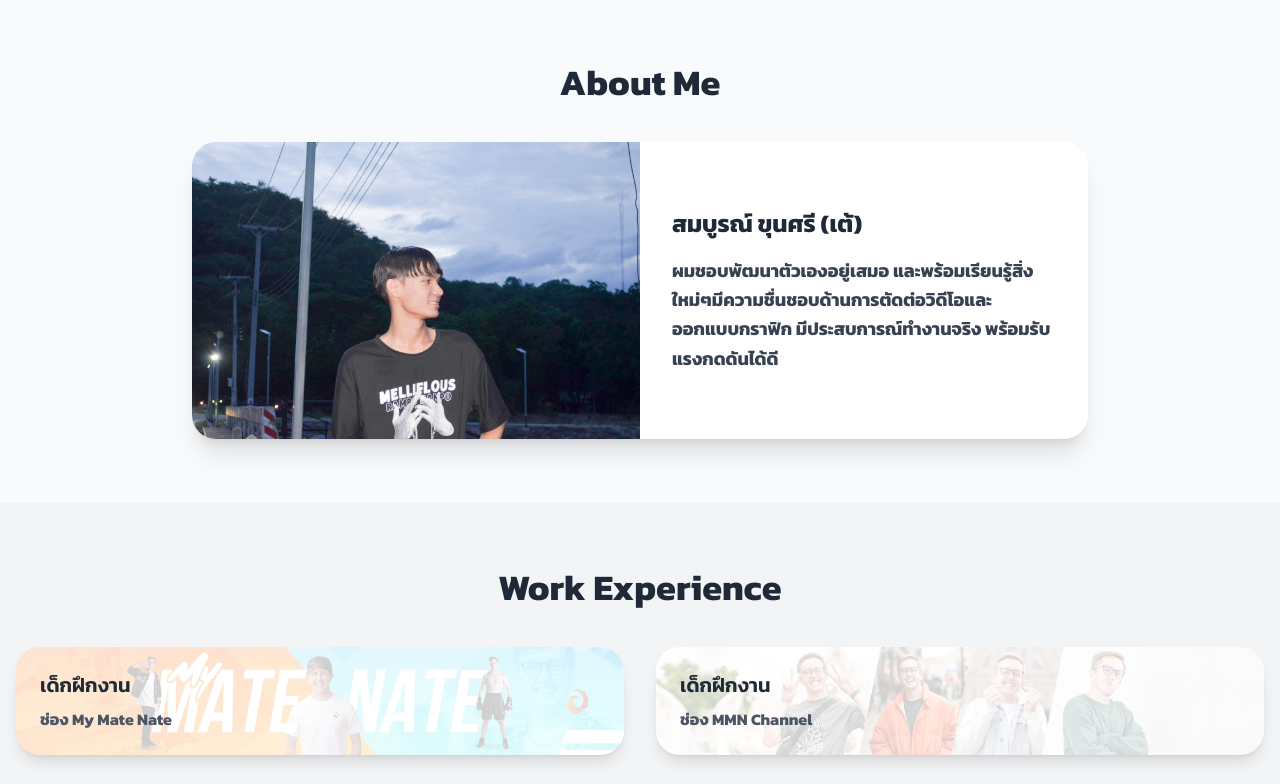
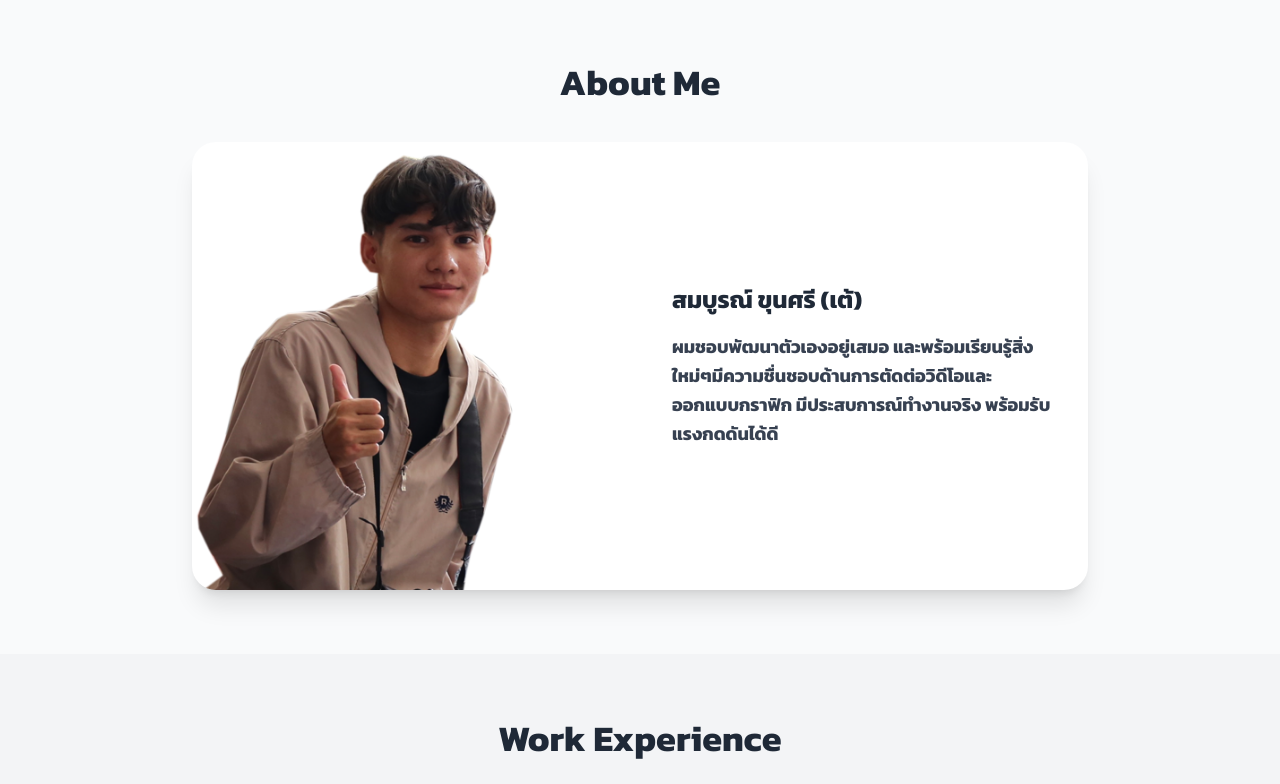
Before and after one commit to meus2/My-Pofile, a plain HTML site: page index.html in a window 1280 px wide. Shown: the part 666-1450 px from the top of the page. Drawn offline with nearby package versions, Linux system fonts and the light colour scheme; a web font is replaced by a local one.

Commit message:
Update index.html

```diff
--- a/index.html
+++ b/index.html
@@ -113,7 +113,7 @@
   <h2 class="text-4xl font-bold text-primary mb-10 text-center">About Me</h2>
 
   <div class="max-w-4xl mx-auto bg-white rounded-3xl shadow-xl overflow-hidden flex flex-col md:flex-row">
-    <img src="IMG_7829.jpg" alt="About Me" class="w-full md:w-1/2 object-cover">
+    <img src="111.png" alt="About Me" class="w-full md:w-1/2 object-cover">
     <div class="p-8 flex flex-col justify-center">
       <h3 class="text-2xl font-bold text-secondary mb-4">สมบูรณ์ ขุนศรี (เต้)</h3>
       <p class="text-gray-700 text-lg leading-relaxed">
```
